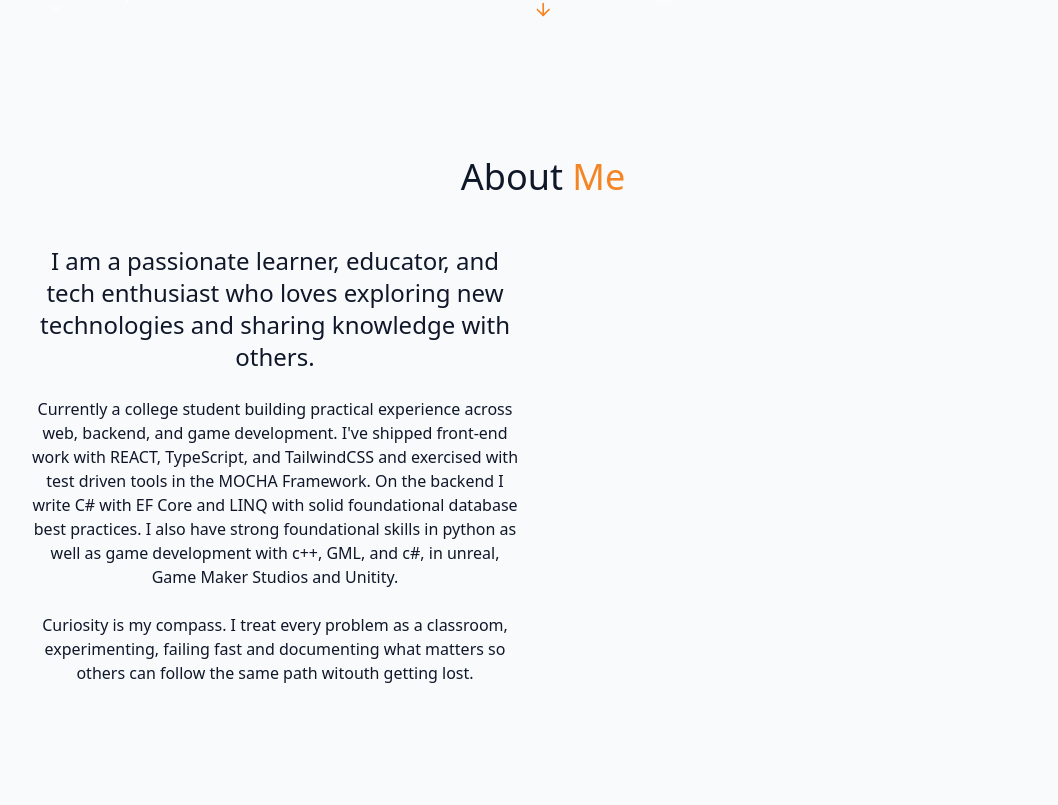
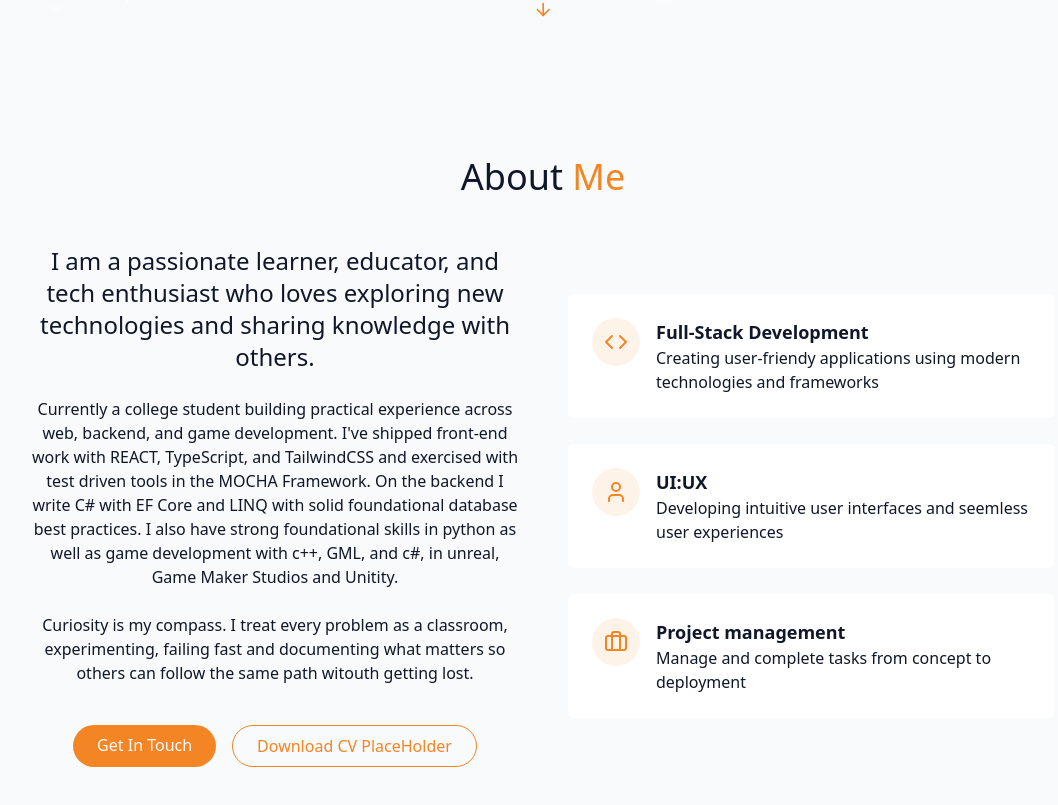
Before and after one commit to ParseTK/ReactTailwindPortfolio, a React (Vite) app: page / in a window 1280 px wide. Shown: the part 763-1568 px from the top of the page, without its empty margins (97-1155 px from the left). Before the commit the page ends 1544 px from the top, so only its background shows below. Built offline with nearby package versions, Linux system fonts and the light colour scheme.

Commit message:
finished about section

```diff
--- a/src/Components/AboutSection.tsx
+++ b/src/Components/AboutSection.tsx
@@ -1,3 +1,5 @@
+import { Briefcase, Code, User } from "lucide-react";
+
 export const AboutMe = () => {
     return (
         <section id="about" className="py-24 px-4 relative">
@@ -26,7 +28,71 @@ export const AboutMe = () => {
                             Curiosity is my compass. I treat every problem as a classroom, experimenting, failing fast and documenting what matters
                             so others can follow the same path witouth getting lost.
                         </p>
+
+                        <div className="flex flex-col sm:flex-row gap-4 pt-4 justify-center">
+                            <a href="#contact" className="cosmic-button">
+                                {" "}
+                                Get In Touch
+                            </a>
+
+                            <a href="" className="px-6 py-2 rounded-full border border-primary text-primary hover:bg-primary/10 transition-colors duration-300">
+                                Download CV PlaceHolder
+                            </a>
+                        </div>
                     </div>
+
+                    <div className="grid grid-cols-1 gap-6">
+
+                        <div className="gradient-border p-6 card-hover">
+                            <div className="flex items-start gap-4">
+                                <div className="p-3 rounded-full bg-primary/10">
+                                    <Code className="h-6 w-6 text-primary" />
+                                </div>
+                                <div className="text-left">
+                                    <h4 className="font-semibold text-lg">
+                                        Full-Stack Development
+                                    </h4>
+                                    <p className="text-muted-foreground">
+                                        Creating user-friendy applications using modern technologies and frameworks
+                                    </p>
+                                </div>
+                            </div>
+                        </div>
+
+                        <div className="gradient-border p-6 card-hover">
+                            <div className="flex items-start gap-4">
+                                <div className="p-3 rounded-full bg-primary/10">
+                                    <User className="h-6 w-6 text-primary" />
+                                </div>
+                                <div className="text-left">
+                                    <h4 className="font-semibold text-lg">
+                                        UI:UX
+                                    </h4>
+                                    <p className="text-muted-foreground">
+                                        Developing intuitive user interfaces and seemless user experiences
+                                    </p>
+                                </div>
+                            </div>
+                        </div>
+
+                        <div className="gradient-border p-6 card-hover">
+                            <div className="flex items-start gap-4">
+                                <div className="p-3 rounded-full bg-primary/10">
+                                    <Briefcase className="h-6 w-6 text-primary" />
+                                </div>
+                                <div className="text-left">
+                                    <h4 className="font-semibold text-lg">
+                                        Project management
+                                    </h4>
+                                    <p className="text-muted-foreground">
+                                        Manage and complete tasks from concept to deployment
+                                    </p>
+                                </div>
+                            </div>
+                        </div>
+
+                    </div>
+
                 </div>
             </div>
         </section>
```
